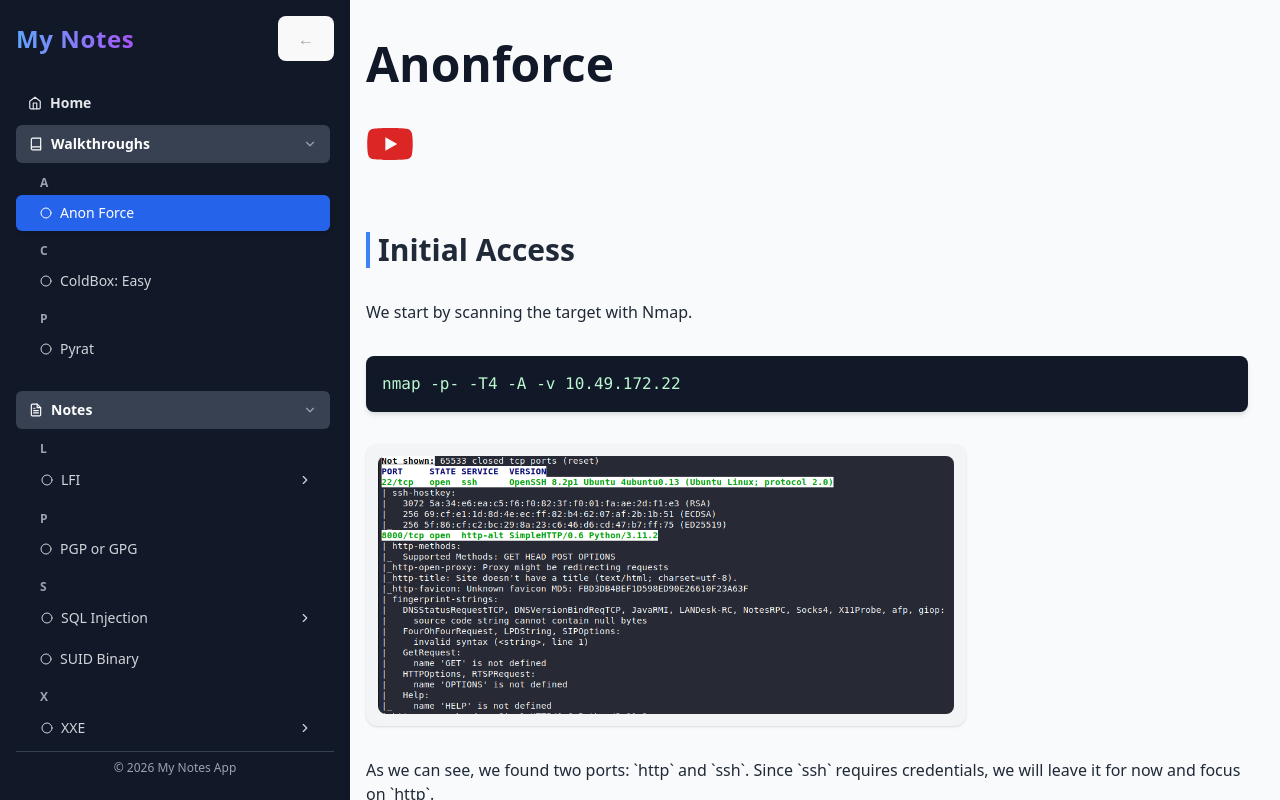
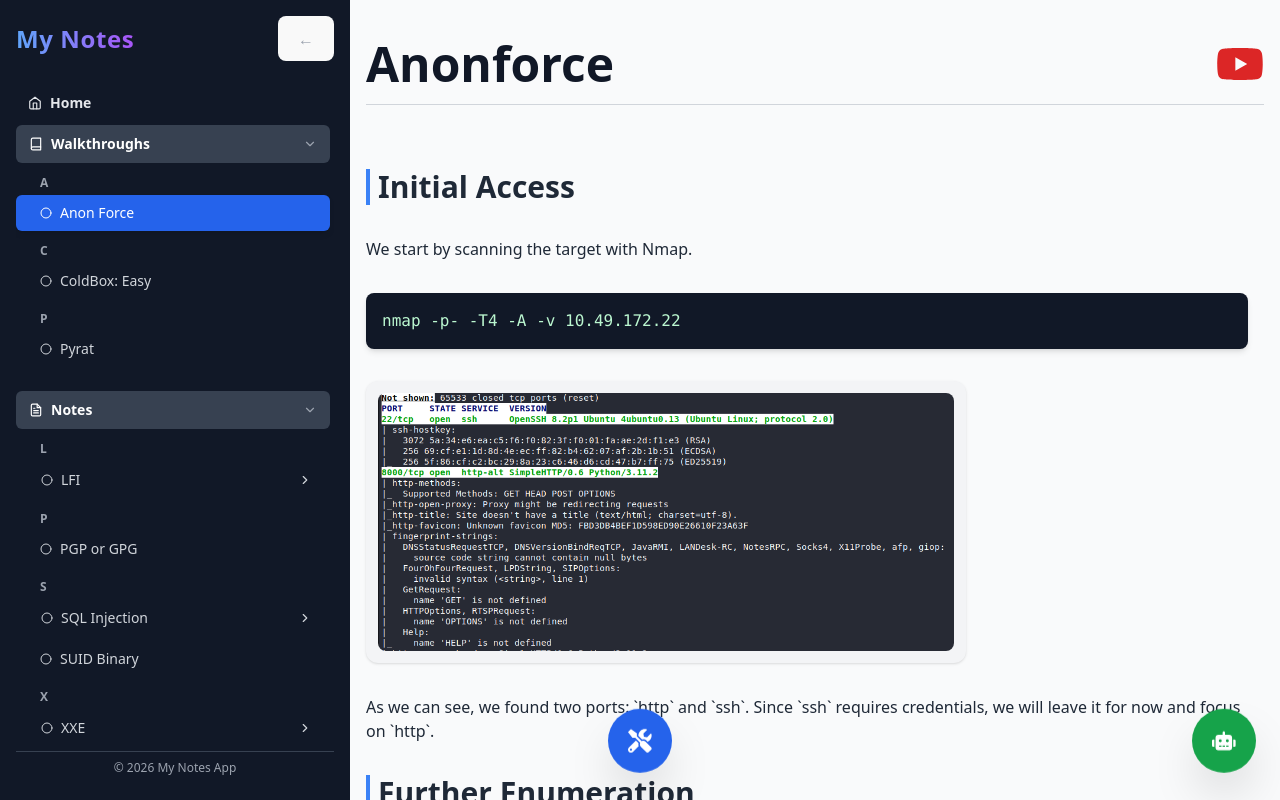
Before and after one commit to Azid-ops/My-Notes-App, a React (Vite) app: page /notes/anon-force in a window 1280 px wide. Built offline with nearby package versions, Linux system fonts and the light colour scheme.

Commit message:
Added tools

```diff
--- a/package.json
+++ b/package.json
@@ -14,6 +14,7 @@
   "dependencies": {
     "@tippyjs/react": "^4.2.6",
     "axios": "^1.13.6",
+    "openai": "^6.25.0",
     "react": "^19.2.4",
     "react-dom": "^19.2.4",
     "react-icons": "^5.5.0",
--- a/src/pages/NotePage.tsx
+++ b/src/pages/NotePage.tsx
@@ -68,22 +68,29 @@ export default function NotePage({ slug }: NotePageProps) {
   return (
     <div className="w-full flex-1 flex flex-col overflow-y-auto px-2 md:px-4">
       {/* Title with YouTube Icon */}
-      <div className="flex-1 py-10 space-y-8">
-        <h1 className="text-4xl md:text-5xl font-bold text-gray-900 dark:text-gray-100">
+      <div className="flex-1 py-10">
+  <div className="flex items-center justify-between">
+    {/* Title */}
+    <h1 className="text-4xl md:text-5xl font-semibold text-gray-900 dark:text-gray-100 leading-tight">
       {page.title}
     </h1>
 
+    {/* Minimal YouTube Button */}
     {youtubeUrl && (
       <a
         href={youtubeUrl}
         target="_blank"
         rel="noopener noreferrer"
-            className="flex items-center gap-2 text-red-600 hover:text-red-700 transition-colors group"
+        className="text-red-600 hover:text-red-700 transition-colors"
         title="Watch on YouTube"
       >
         <FaYoutube className="text-4xl md:text-5xl" />
       </a>
     )}
+  </div>
+
+  {/* Subtle underline for structure */}
+  <div className="mt-4 w-full h-px bg-gray-300 dark:bg-gray-700"></div>
 </div>
 
 
--- a/src/pages/NotePageWrapper.tsx
+++ b/src/pages/NotePageWrapper.tsx
@@ -1,12 +1,169 @@
 import { useParams } from "react-router-dom";
+import { useState, useRef, useEffect } from "react";
 import NotePage from "./NotePage";
+import { FaHighlighter, FaEraser, FaTools, FaRobot } from "react-icons/fa";
+
+interface Highlight {
+  id: string;
+  element: HTMLElement;
+}
 
 export default function NotePageWrapper() {
   const { slug } = useParams<{ slug: string }>();
+  const [highlights, setHighlights] = useState<Highlight[]>([]);
+  const [mode, setMode] = useState<"highlight" | "none">("none");
+  const [drawerOpen, setDrawerOpen] = useState(false);
+  const [aiOpen, setAiOpen] = useState(false);
+  const [aiQuery, setAiQuery] = useState("");
+  const [aiAnswer, setAiAnswer] = useState<string | null>(null);
+  const noteRef = useRef<HTMLDivElement>(null);
 
-  // If slug is undefined, render null (should never happen if route is correct)
   if (!slug) return null;
 
-  // Pass slug as prop and use it as key to force remount
-  return <NotePage key={slug} slug={slug} />;
+  // Highlight selection
+  const handleHighlight = () => {
+    if (mode !== "highlight") return;
+    const selection = window.getSelection();
+    if (!selection || selection.isCollapsed || !noteRef.current) return;
+    const range = selection.getRangeAt(0);
+    if (!noteRef.current.contains(range.commonAncestorContainer)) return;
+    const mark = document.createElement("mark");
+    mark.style.backgroundColor = "yellow";
+    mark.className = "rounded";
+    mark.appendChild(range.extractContents());
+    range.insertNode(mark);
+    setHighlights((prev) => [...prev, { id: Date.now().toString(), element: mark }]);
+    selection.removeAllRanges();
+  };
+
+  const clearHighlights = () => {
+    highlights.forEach((h) => h.element.replaceWith(...Array.from(h.element.childNodes)));
+    setHighlights([]);
+  };
+
+  // Global mouseup to trigger highlighting
+  useEffect(() => {
+    const handleMouseUp = () => handleHighlight();
+    document.addEventListener("mouseup", handleMouseUp);
+    return () => document.removeEventListener("mouseup", handleMouseUp);
+  }, [mode]);
+
+  // Frontend-only AI Query Handler
+  const askAI = async () => {
+    if (!aiQuery.trim() || !noteRef.current) return;
+
+    const noteText = noteRef.current.innerText;
+
+    try {
+      const response = await fetch("https://api.openai.com/v1/chat/completions", {
+        method: "POST",
+        headers: {
+          "Content-Type": "application/json",
+          "Authorization": `Bearer ${import.meta.env.VITE_OPENAI_API_KEY}`,
+        },
+        body: JSON.stringify({
+          model: "gpt-4o-mini",
+          messages: [
+            { role: "system", content: "You are an assistant that answers questions based on the provided note content." },
+            { role: "user", content: `Note content: ${noteText}` },
+            { role: "user", content: `Question: ${aiQuery}` },
+          ],
+          temperature: 0.2,
+        }),
+      });
+
+      const data = await response.json();
+      console.log("OpenAI Response:", data);
+      const answer = data.choices?.[0]?.message?.content ?? "No answer available.";
+      setAiAnswer(answer);
+      setAiQuery("");
+    } catch (error) {
+      console.error(error);
+      setAiAnswer("Error getting AI response.");
+    }
+  };
+
+  return (
+    <div className="relative w-full" style={{ cursor: mode === "highlight" ? "text" : "auto" }}>
+      <div ref={noteRef} className="relative">
+        <NotePage key={slug} slug={slug} />
+      </div>
+
+      {/* FAB Drawer */}
+      <div className="fixed bottom-6 left-1/2 transform -translate-x-1/2 z-50 flex flex-col items-center">
+        <div
+          className="flex flex-col items-center group"
+          onMouseEnter={() => setDrawerOpen(true)}
+          onMouseLeave={() => setDrawerOpen(false)}
+        >
+          <div
+            className={`flex flex-col mb-3 space-y-3 transition-all duration-300 ${
+              drawerOpen
+                ? "opacity-100 scale-100 translate-y-0"
+                : "opacity-0 scale-75 -translate-y-4 pointer-events-none"
+            }`}
+          >
+            {/* Highlight button */}
+            <button
+              onClick={() => setMode("highlight")}
+              className="w-14 h-14 rounded-full bg-yellow-400 text-gray-900 shadow-lg hover:bg-yellow-500 hover:scale-110 flex items-center justify-center animate-float"
+            >
+              <FaHighlighter className="w-7 h-7" />
+            </button>
+
+            {/* Erase highlights */}
+            <button
+              onClick={clearHighlights}
+              className="w-14 h-14 rounded-full bg-gray-800 text-white shadow-lg hover:bg-gray-700 hover:scale-110 flex items-center justify-center animate-float"
+              style={{ animationDelay: "0.1s" }}
+            >
+              <FaEraser className="w-7 h-7" />
+            </button>
+          </div>
+
+          {/* Main Tools Button */}
+          <button
+            className="w-16 h-16 rounded-full bg-blue-600 text-white shadow-2xl flex items-center justify-center hover:bg-blue-700 hover:scale-110 animate-float"
+            title="Tools"
+          >
+            <FaTools size={28} />
+          </button>
+        </div>
+      </div>
+
+      {/* Floating AI Button Bottom-Right */}
+      <button
+        className="fixed bottom-6 right-6 w-16 h-16 rounded-full bg-green-600 text-white shadow-2xl flex items-center justify-center hover:bg-green-700 hover:scale-110 animate-float z-50"
+        title="Ask AI"
+        onClick={() => setAiOpen((prev) => !prev)}
+      >
+        <FaRobot size={28} />
+      </button>
+
+      {/* AI Input Panel */}
+      {aiOpen && (
+        <div className="fixed bottom-24 right-6 w-80 p-4 rounded-lg bg-white shadow-2xl z-50 flex flex-col space-y-2">
+          <input
+            type="text"
+            className="w-full p-2 border rounded"
+            placeholder="Ask AI about this note..."
+            value={aiQuery}
+            onChange={(e) => setAiQuery(e.target.value)}
+            onKeyDown={(e) => { if (e.key === "Enter") askAI(); }}
+          />
+          <button
+            className="bg-blue-600 text-white px-4 py-2 rounded hover:bg-blue-700"
+            onClick={askAI}
+          >
+            Ask
+          </button>
+          {aiAnswer && (
+            <div className="mt-2 p-2 border rounded bg-gray-50 text-gray-800">
+              <strong>Answer:</strong> {aiAnswer}
+            </div>
+          )}
+        </div>
+      )}
+    </div>
+  );
 }
--- a/tailwind.config.js
+++ b/tailwind.config.js
@@ -1,6 +1,16 @@
 /** @type {import('tailwindcss').Config} */
 module.exports = {
   content: ["./index.html", "./src/**/*.{js,ts,jsx,tsx}"],
-  theme: { extend: {} },
+  theme: { extend: {
+    keyframes: {
+        float: {
+          '0%, 100%': { transform: 'translateY(0)' },
+          '50%': { transform: 'translateY(-6px)' },
+        },
+      },
+      animation: {
+        float: 'float 2s ease-in-out infinite',
+      },
+  } },
   plugins: [],
 }
```
Also changed, not shown: 1 other file (tests, documents, lock files or other folders). Lines whose indentation alone changed are shown as unchanged.
